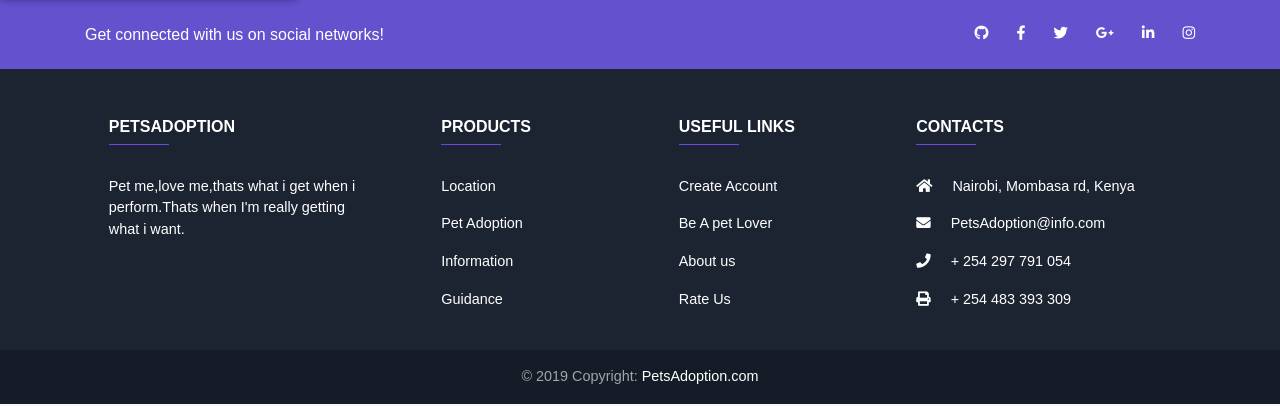
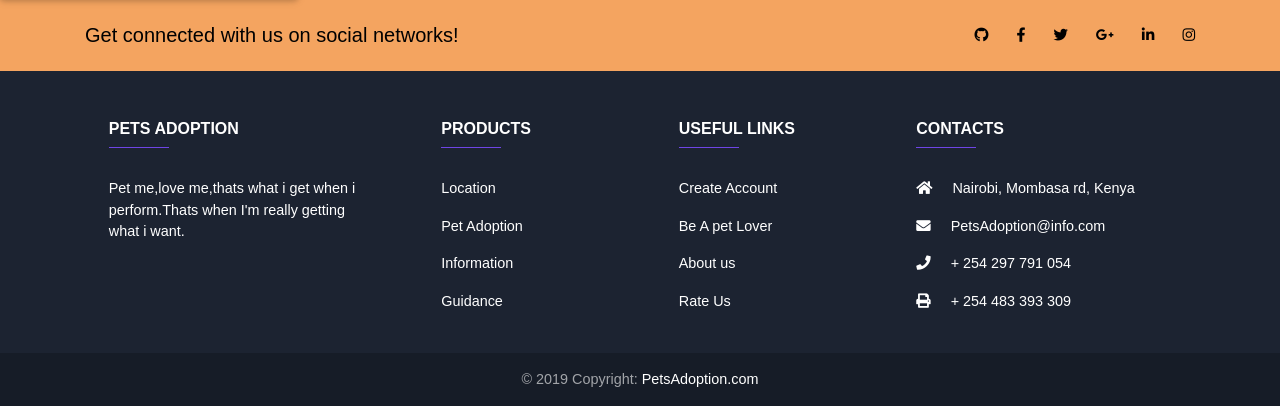
Before and after one commit to AisaJ/Pet-adoption, a Flask app: page / in a window 1280 px wide. Shown: the part 1082-1488 px from the top of the page. Run offline with Flask 2, Linux system fonts and the light colour scheme; some libraries are stand-ins or nearby versions; some web fonts are replaced.

Commit message:
add footers colors

```diff
--- a/app/static/css/styles.css
+++ b/app/static/css/styles.css
@@ -17,3 +17,12 @@ width: 50px;
 #pad{
   font-size: 1.3em;
 }
+#basicExampleNav{
+  margin-left: 200px;
+}
+h6{
+  color:white;
+}
+h5{
+  color:black;
+}
--- a/app/templates/footer.html
+++ b/app/templates/footer.html
@@ -1,7 +1,7 @@
  <!-- Footer -->
 <footer class="page-footer font-small unique-color-dark">
 
-        <div style="background-color: #6351ce;">
+        <div style="background-color: #f4a460;">
             <div class="container">
 
                 <!-- Grid row-->
@@ -9,35 +9,34 @@
 
                     <!-- Grid column -->
                     <div class="col-md-6 col-lg-5 text-center text-md-left mb-4 mb-md-0">
-                        <h6 class="mb-0">Get connected with us on social networks!</h6>
+                        <h5 class="mb-0">Get connected with us on social networks!</h5>
                     </div>
-                    <!-- Grid column -->
 
                     <!-- Grid column -->
                     <div class="col-md-6 col-lg-7 text-center text-md-right">
                         <a class="fa-ic">
-                            <i class="fab fa-github white-text mr-4"> </i>
+                            <i class="fab fa-github black-text mr-4"> </i>
                         </a>
 
                         <!-- Facebook -->
                         <a class="fb-ic">
-                            <i class="fab fa-facebook-f white-text mr-4"> </i>
+                            <i class="fab fa-facebook-f black-text mr-4"> </i>
                         </a>
                         <!-- Twitter -->
                         <a class="tw-ic">
-                            <i class="fab fa-twitter white-text mr-4"> </i>
+                            <i class="fab fa-twitter black-text mr-4"> </i>
                         </a>
                         <!-- Google +-->
                         <a class="gplus-ic">
-                            <i class="fab fa-google-plus-g white-text mr-4"> </i>
+                            <i class="fab fa-google-plus-g black-text mr-4"> </i>
                         </a>
                         <!--Linkedin -->
                         <a class="li-ic">
-                            <i class="fab fa-linkedin-in white-text mr-4"> </i>
+                            <i class="fab fa-linkedin-in black-text mr-4"> </i>
                         </a>
                         <!--Instagram-->
                         <a class="ins-ic">
-                            <i class="fab fa-instagram white-text"> </i>
+                            <i class="fab fa-instagram black-text"> </i>
                         </a>
 
                     </div>
@@ -62,7 +61,7 @@
                 <div class="col-md-3 col-lg-4 col-xl-3 mx-auto mb-4">
 
                     <!-- Content -->
-                    <h6 class="text-uppercase font-weight-bold">PetsAdoption</h6>
+                    <h6 class="text-uppercase font-weight-bold">Pets Adoption</h6>
                     <hr class="deep-purple accent-2 mb-4 mt-0 d-inline-block mx-auto" style="width: 60px;">
                     <p id="aboutus">Pet me,love me,thats what i get when i perform.Thats when I'm really getting what i
                         want.</p>
```
